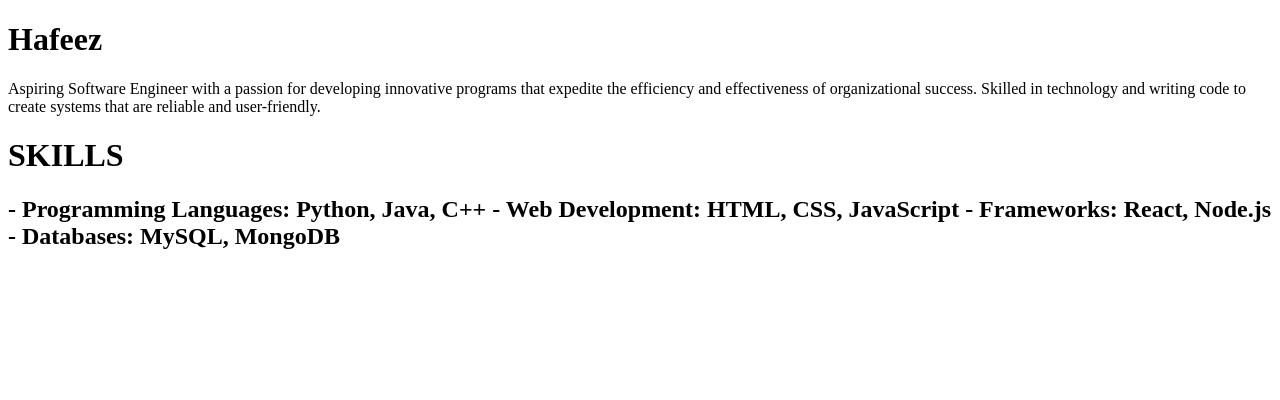
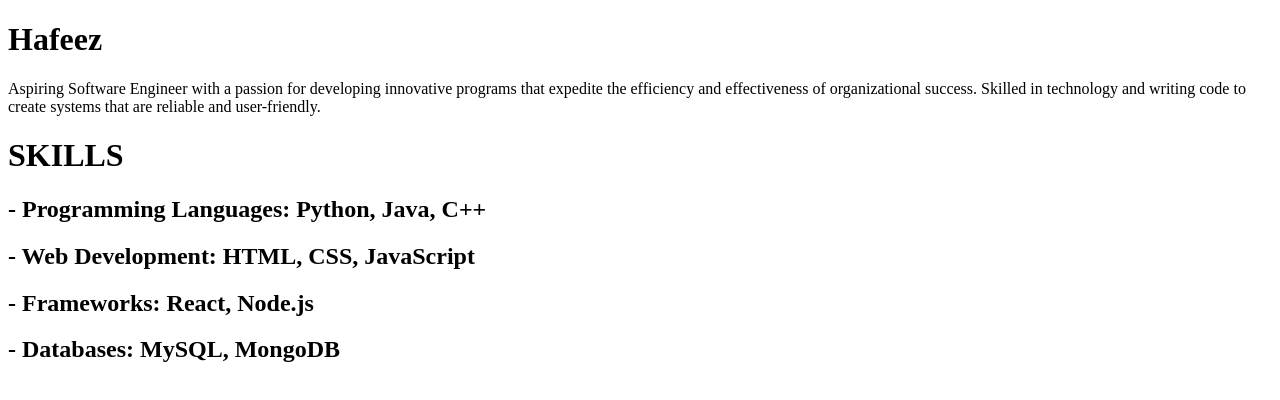
Before and after one commit to MdHafeezpasha/PORTFOLIO, a plain HTML site: page index.html in a window 1280 px wide. Drawn offline with Linux system fonts and the light colour scheme.

Commit message:
Updated code

```diff
--- a/index.html
+++ b/index.html
@@ -12,12 +12,11 @@
         <p>Aspiring Software Engineer with a passion for developing innovative programs that expedite the efficiency and effectiveness of organizational success. Skilled in technology and writing code to create systems that are reliable and user-friendly.
         </p>
         <H1>SKILLS</H1>
-        <h2>
-        - Programming Languages: Python, Java, C++
-        - Web Development: HTML, CSS, JavaScript
-        - Frameworks: React, Node.js
-        - Databases: MySQL, MongoDB
-        </h2>
+        <h2> - Programming Languages: Python, Java, C++  </h2>
+        <h2>- Web Development: HTML, CSS, JavaScript</h2>
+        <h2>- Frameworks: React, Node.js</h2>
+        <h2>- Databases: MySQL, MongoDB</h2>
+
     </header>
 
 </body>
```
